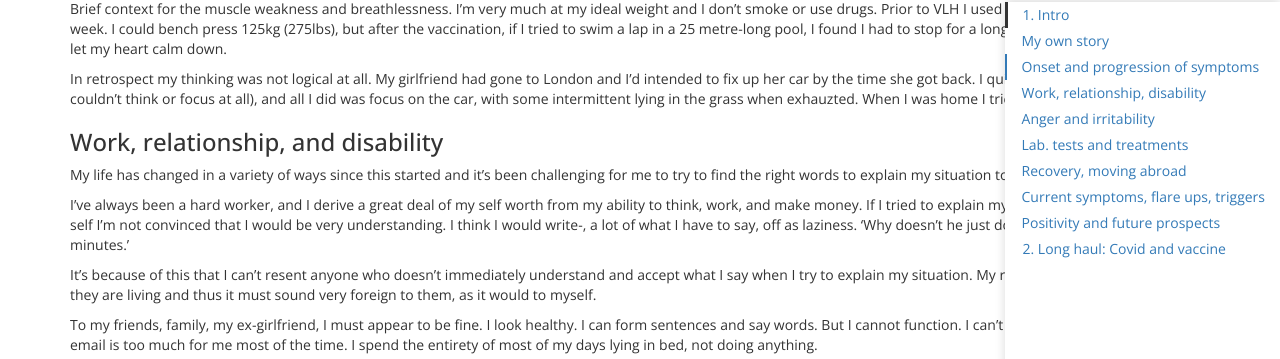
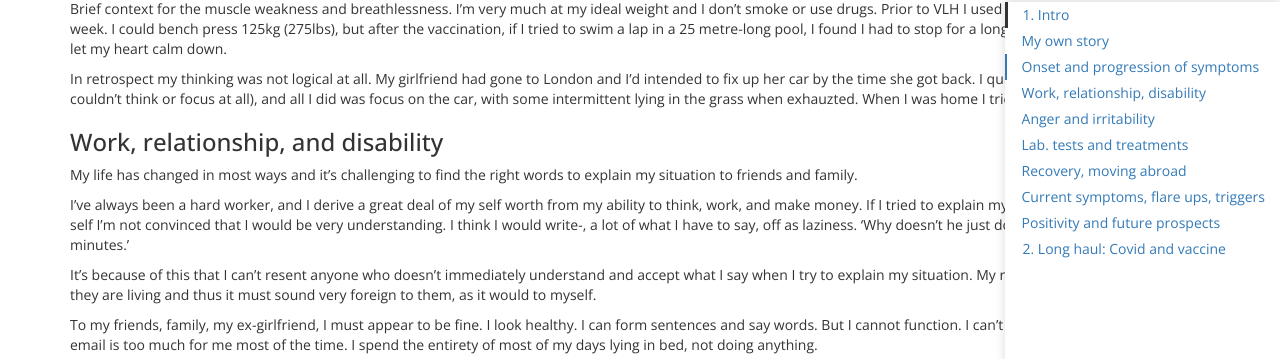
Before and after one commit to nargar/nargar, a Jekyll site: the page built from _posts/2022-04-06-vlh-exp.markdown, in a window 1280 px wide and 900 px high, scrolled down 2035 px. Shown: the part 95-454 px from the top of the window. Built offline with Jekyll 4.4.1, drawn with Linux system fonts in a browser that asks for light colours; our own code applies the rules of GitHub Pages for plain Markdown files.

Commit message:
Repeating

```diff
--- a/_posts/2022-04-06-vlh-exp.markdown
+++ b/_posts/2022-04-06-vlh-exp.markdown
@@ -74,7 +74,7 @@
 
 ### Work, relationship, and disability
 
-My life has changed in a variety of ways since this started and it's been challenging for me to try to find the right words to explain my situation to friends and family.
+My life has changed in most ways and it's challenging to find the right words to explain my situation to friends and family.
 
 I've always been a hard worker, and I derive a great deal of my self worth from my ability to think, work, and make money. If I tried to explain my current situation to my past self I'm not convinced that I would be very understanding. I think I would write-, a lot of what I have to say, off as laziness. 'Why doesn't he just do x and y, it only takes 5 minutes.'
 
```
Also changed, not shown: 1 other file.
